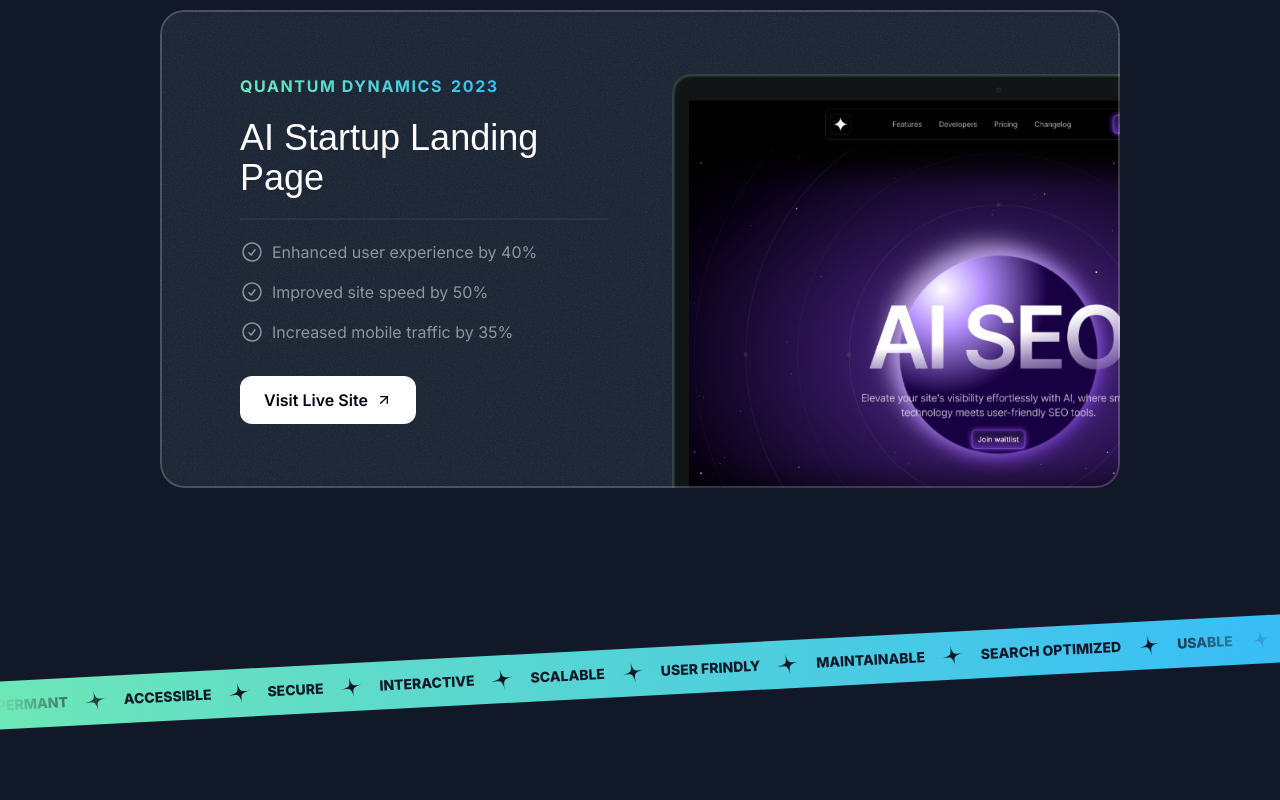
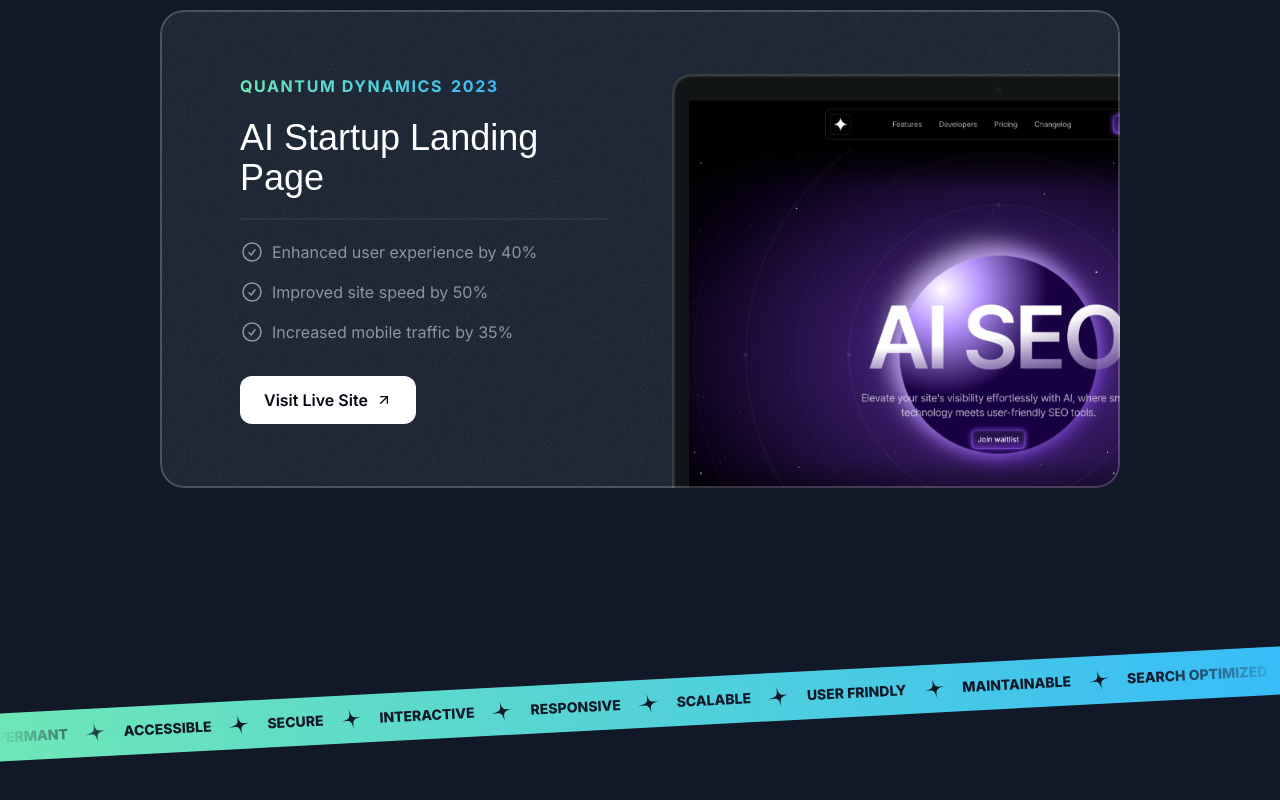
Before and after one commit to jihadcodes/My-Portfolio, a Next.js app: page / in a window 1280 px wide. Shown: the part 2372-3172 px from the top of the page. Before the commit the page ends 3132 px from the top, so only its background shows below. Built offline with nearby package versions, Linux system fonts and the light colour scheme; a web font is replaced by a local one.

Commit message:
tape section done in medium devices

```diff
--- a/src/sections/Tape.tsx
+++ b/src/sections/Tape.tsx
@@ -5,6 +5,7 @@ const words = [
   "Accessible",
   "Secure",
   "Interactive",
+  "Responsive",
   "Scalable",
   "User Frindly",
   "Maintainable",
@@ -15,7 +16,7 @@ const words = [
 
 export const TapeSection = () => {
   return (
-    <div className=" py-16">
+    <div className=" py-16 lg:py-24 ">
       <div className="bg-gradient-to-r from-emerald-300 to-sky-400  overflow-x-clip -rotate-3 -mx-1 ">
         <div className="flex [mask-image:linear-gradient(to_right,transparent,black_10%,black_90%,transparent)]">
           <div className="flex flex-none  gap-4 py-3  ">
```
